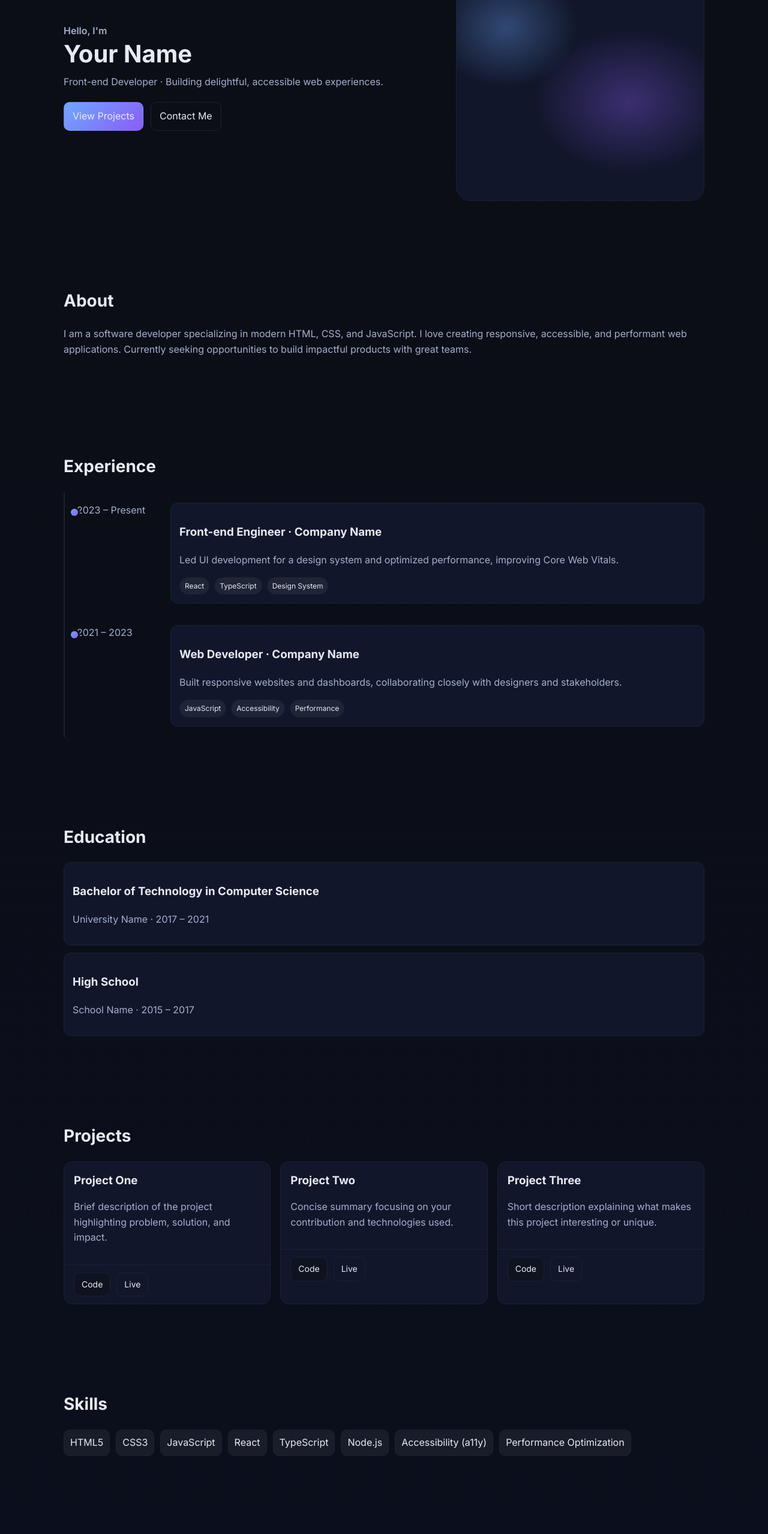
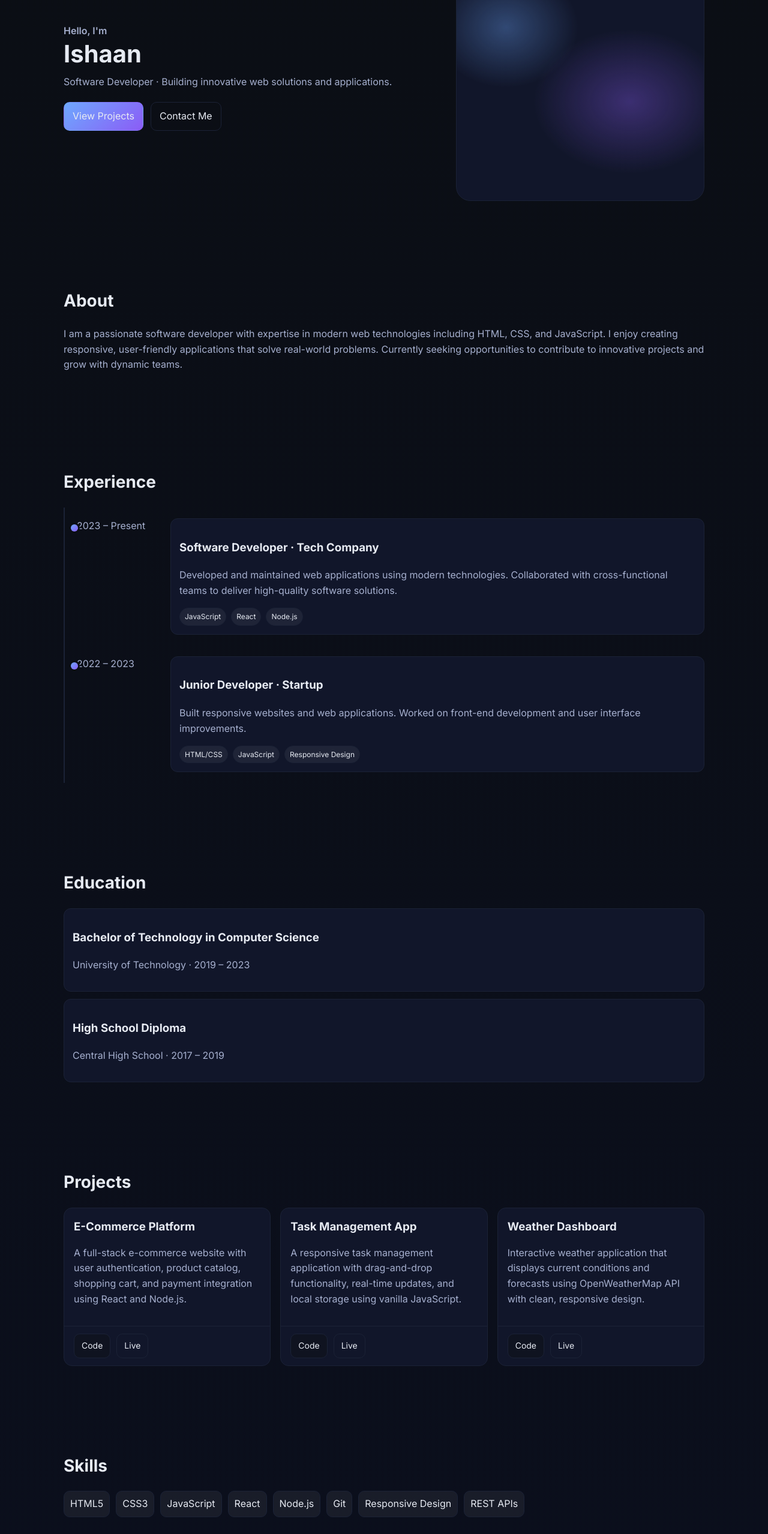
Before and after one commit to ishaan-rastogi/My-portfolio, a plain HTML site: page My-portfolio/index.html in a window 1280 px wide. Shown: the part 240-2797 px from the top of the page at 60% size. Drawn offline with Linux system fonts and the light colour scheme.

Commit message:
Application code for my portfolio

```diff
--- a/My-portfolio/index.html
+++ b/My-portfolio/index.html
@@ -3,9 +3,9 @@
 <head>
   <meta charset="utf-8">
   <meta name="viewport" content="width=device-width, initial-scale=1">
-  <meta name="description" content="Professional portfolio of Your Name – projects, experience, education, skills, certifications, and contact information.">
-  <meta name="author" content="Your Name">
-  <title>Your Name · Portfolio</title>
+  <meta name="description" content="Professional portfolio of Ishaan – projects, experience, education, skills, certifications, and contact information.">
+  <meta name="author" content="Ishaan">
+  <title>Ishaan · Portfolio</title>
   <link rel="preconnect" href="https://fonts.googleapis.com">
   <link rel="preconnect" href="https://fonts.gstatic.com" crossorigin>
   <link href="https://fonts.googleapis.com/css2?family=Inter:wght@400;500;600;700&display=swap" rel="stylesheet">
@@ -17,7 +17,7 @@
 
   <header class="site-header" role="banner">
     <div class="container header-inner">
-      <a class="brand" href="#home" aria-label="Go to top">Your Name</a>
+      <a class="brand" href="#home" aria-label="Go to top">Ishaan</a>
       <button class="nav-toggle" aria-label="Toggle navigation" aria-expanded="false" aria-controls="site-nav">☰</button>
       <nav id="site-nav" class="site-nav" role="navigation">
         <ul>
@@ -38,8 +38,8 @@
       <div class="container hero-inner">
         <div class="hero-copy">
           <p class="eyebrow">Hello, I'm</p>
-          <h1>Your Name</h1>
-          <p class="subtitle">Front-end Developer · Building delightful, accessible web experiences.</p>
+          <h1>Ishaan</h1>
+          <p class="subtitle">Software Developer · Building innovative web solutions and applications.</p>
           <div class="hero-cta">
             <a class="btn primary" href="#projects">View Projects</a>
             <a class="btn ghost" href="#contact">Contact Me</a>
@@ -55,9 +55,9 @@
       <div class="container">
         <h2>About</h2>
         <p>
-          I am a software developer specializing in modern HTML, CSS, and JavaScript. I love creating
-          responsive, accessible, and performant web applications. Currently seeking opportunities to
-          build impactful products with great teams.
+          I am a passionate software developer with expertise in modern web technologies including HTML, CSS,
+          and JavaScript. I enjoy creating responsive, user-friendly applications that solve real-world problems.
+          Currently seeking opportunities to contribute to innovative projects and grow with dynamic teams.
         </p>
       </div>
     </section>
@@ -69,24 +69,24 @@
           <li class="timeline-item">
             <div class="time">2023 – Present</div>
             <div class="content">
-              <h3>Front-end Engineer · Company Name</h3>
-              <p>Led UI development for a design system and optimized performance, improving Core Web Vitals.</p>
+              <h3>Software Developer · Tech Company</h3>
+              <p>Developed and maintained web applications using modern technologies. Collaborated with cross-functional teams to deliver high-quality software solutions.</p>
               <ul class="tags">
+                <li>JavaScript</li>
                 <li>React</li>
-                <li>TypeScript</li>
-                <li>Design System</li>
+                <li>Node.js</li>
               </ul>
             </div>
           </li>
           <li class="timeline-item">
-            <div class="time">2021 – 2023</div>
+            <div class="time">2022 – 2023</div>
             <div class="content">
-              <h3>Web Developer · Company Name</h3>
-              <p>Built responsive websites and dashboards, collaborating closely with designers and stakeholders.</p>
+              <h3>Junior Developer · Startup</h3>
+              <p>Built responsive websites and web applications. Worked on front-end development and user interface improvements.</p>
               <ul class="tags">
+                <li>HTML/CSS</li>
                 <li>JavaScript</li>
-                <li>Accessibility</li>
-                <li>Performance</li>
+                <li>Responsive Design</li>
               </ul>
             </div>
           </li>
@@ -100,11 +100,11 @@
         <ul class="edu-list">
           <li>
             <h3>Bachelor of Technology in Computer Science</h3>
-            <p>University Name · 2017 – 2021</p>
+            <p>University of Technology · 2019 – 2023</p>
           </li>
           <li>
-            <h3>High School</h3>
-            <p>School Name · 2015 – 2017</p>
+            <h3>High School Diploma</h3>
+            <p>Central High School · 2017 – 2019</p>
           </li>
         </ul>
       </div>
@@ -116,32 +116,32 @@
         <div class="projects-grid">
           <article class="card">
             <div class="card-body">
-              <h3>Project One</h3>
-              <p>Brief description of the project highlighting problem, solution, and impact.</p>
+              <h3>E-Commerce Platform</h3>
+              <p>A full-stack e-commerce website with user authentication, product catalog, shopping cart, and payment integration using React and Node.js.</p>
             </div>
             <div class="card-actions">
-              <a class="btn small" href="https://github.com/yourusername/project-one" target="_blank" rel="noopener noreferrer">Code</a>
-              <a class="btn small ghost" href="https://your-demo-link.com" target="_blank" rel="noopener noreferrer">Live</a>
+              <a class="btn small" href="https://github.com/ishaan/ecommerce-platform" target="_blank" rel="noopener noreferrer">Code</a>
+              <a class="btn small ghost" href="https://ecommerce-demo.vercel.app" target="_blank" rel="noopener noreferrer">Live</a>
             </div>
           </article>
           <article class="card">
             <div class="card-body">
-              <h3>Project Two</h3>
-              <p>Concise summary focusing on your contribution and technologies used.</p>
+              <h3>Task Management App</h3>
+              <p>A responsive task management application with drag-and-drop functionality, real-time updates, and local storage using vanilla JavaScript.</p>
             </div>
             <div class="card-actions">
-              <a class="btn small" href="https://github.com/yourusername/project-two" target="_blank" rel="noopener noreferrer">Code</a>
-              <a class="btn small ghost" href="#" target="_blank" rel="noopener noreferrer">Live</a>
+              <a class="btn small" href="https://github.com/ishaan/task-manager" target="_blank" rel="noopener noreferrer">Code</a>
+              <a class="btn small ghost" href="https://task-manager-demo.netlify.app" target="_blank" rel="noopener noreferrer">Live</a>
             </div>
           </article>
           <article class="card">
             <div class="card-body">
-              <h3>Project Three</h3>
-              <p>Short description explaining what makes this project interesting or unique.</p>
+              <h3>Weather Dashboard</h3>
+              <p>Interactive weather application that displays current conditions and forecasts using OpenWeatherMap API with clean, responsive design.</p>
             </div>
             <div class="card-actions">
-              <a class="btn small" href="#" target="_blank" rel="noopener noreferrer">Code</a>
-              <a class="btn small ghost" href="#" target="_blank" rel="noopener noreferrer">Live</a>
+              <a class="btn small" href="https://github.com/ishaan/weather-app" target="_blank" rel="noopener noreferrer">Code</a>
+              <a class="btn small ghost" href="https://weather-dashboard.vercel.app" target="_blank" rel="noopener noreferrer">Live</a>
             </div>
           </article>
         </div>
@@ -156,10 +156,10 @@
           <li>CSS3</li>
           <li>JavaScript</li>
           <li>React</li>
-          <li>TypeScript</li>
           <li>Node.js</li>
-          <li>Accessibility (a11y)</li>
-          <li>Performance Optimization</li>
+          <li>Git</li>
+          <li>Responsive Design</li>
+          <li>REST APIs</li>
         </ul>
       </div>
     </section>
@@ -169,12 +169,12 @@
         <h2>Certifications</h2>
         <ul class="cert-list">
           <li>
-            <h3>Certification Name</h3>
-            <p>Issuer · Year · <a href="#" target="_blank" rel="noopener noreferrer">Verify</a></p>
+            <h3>Web Development Bootcamp</h3>
+            <p>Udemy · 2023 · <a href="#" target="_blank" rel="noopener noreferrer">Verify</a></p>
           </li>
           <li>
-            <h3>Another Certification</h3>
-            <p>Issuer · Year · <a href="#" target="_blank" rel="noopener noreferrer">Verify</a></p>
+            <h3>JavaScript Fundamentals</h3>
+            <p>freeCodeCamp · 2022 · <a href="#" target="_blank" rel="noopener noreferrer">Verify</a></p>
           </li>
         </ul>
       </div>
@@ -185,22 +185,22 @@
         <h2>Contact</h2>
         <ul class="contact-list">
           <li>
-            <a href="mailto:youremail@example.com" aria-label="Email">
-              <span class="icon">✉️</span> youremail@example.com
+            <a href="mailto:ishaan@example.com" aria-label="Email">
+              <span class="icon">✉️</span> ishaan@example.com
             </a>
           </li>
           <li>
-            <a href="https://www.linkedin.com/in/yourprofile" target="_blank" rel="noopener noreferrer" aria-label="LinkedIn profile">
+            <a href="https://www.linkedin.com/in/ishaan-dev" target="_blank" rel="noopener noreferrer" aria-label="LinkedIn profile">
               <span class="icon">in</span> LinkedIn
             </a>
           </li>
           <li>
-            <a href="https://github.com/yourusername" target="_blank" rel="noopener noreferrer" aria-label="GitHub profile">
+            <a href="https://github.com/ishaan-dev" target="_blank" rel="noopener noreferrer" aria-label="GitHub profile">
               <span class="icon">GH</span> GitHub
             </a>
           </li>
           <li>
-            <a href="./Your_Name_Resume.pdf" target="_blank" rel="noopener noreferrer" aria-label="Resume PDF">
+            <a href="./Ishaan_Resume.pdf" target="_blank" rel="noopener noreferrer" aria-label="Resume PDF">
               <span class="icon">📄</span> Resume
             </a>
           </li>
@@ -211,7 +211,7 @@
 
   <footer class="site-footer" role="contentinfo">
     <div class="container footer-inner">
-      <p>© <span id="year"></span> Your Name. All rights reserved.</p>
+      <p>© <span id="year"></span> Ishaan. All rights reserved.</p>
       <a href="#home" class="back-to-top" aria-label="Back to top">↑</a>
     </div>
   </footer>
```
